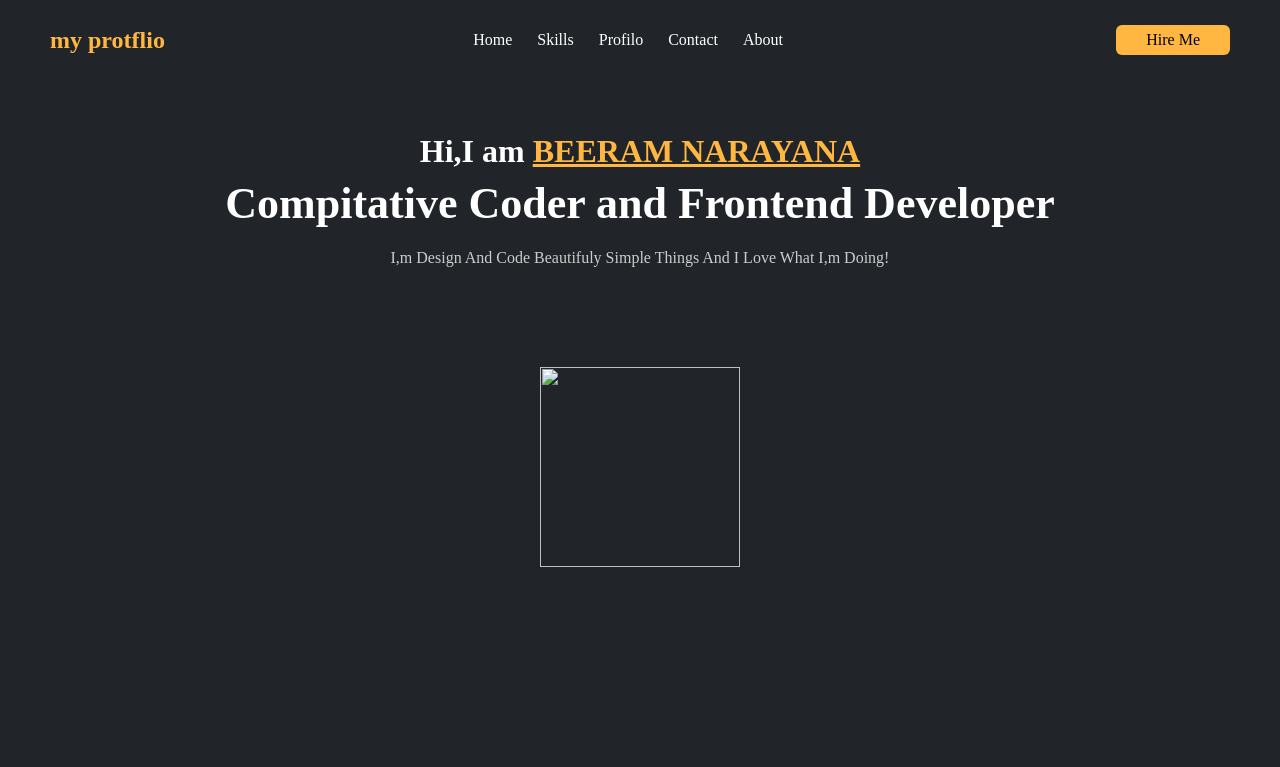
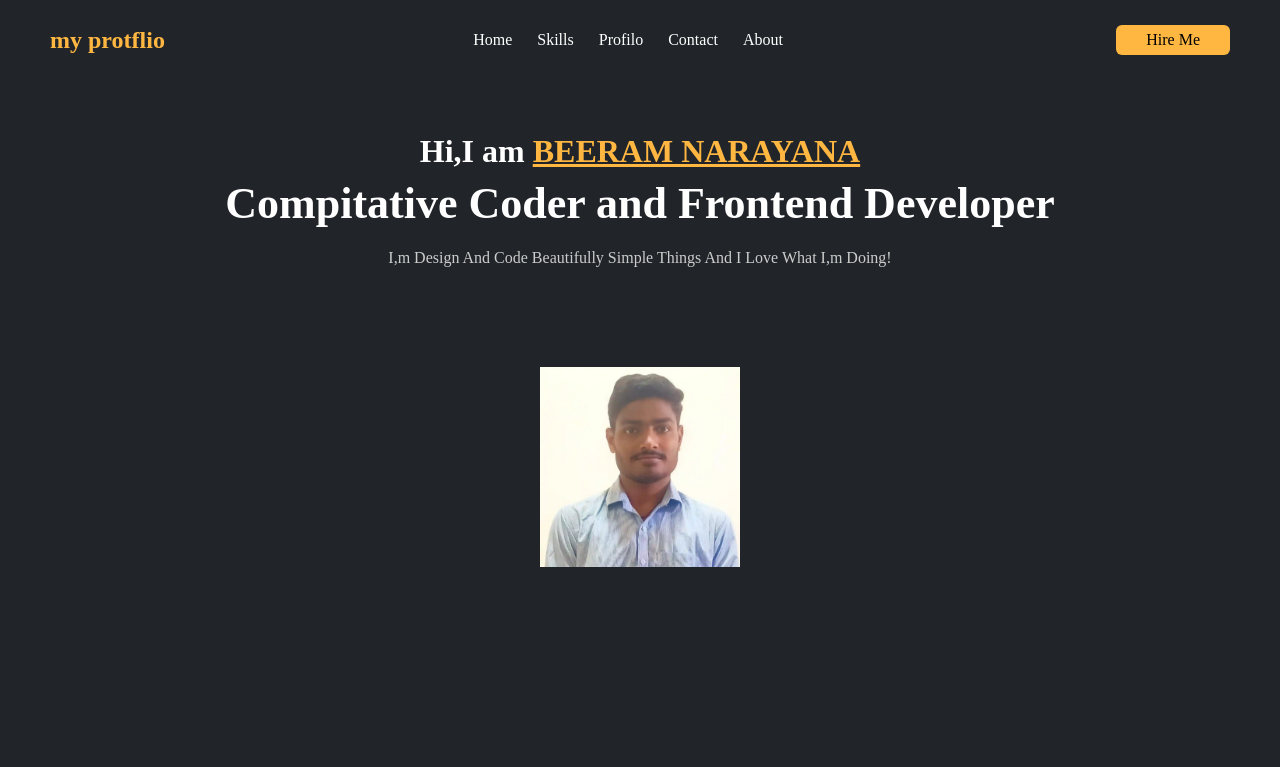
Before and after one commit to Beeramnarayana/portfolio, a plain HTML site: page index.html in a window 1280 px wide. Shown: the top 767 px of the page. Drawn offline with nearby package versions, Linux system fonts and the light colour scheme.

Commit message:
Update index.html

```diff
--- a/index.html
+++ b/index.html
@@ -25,8 +25,8 @@
             <h4>
             Hi,I am <span>BEERAM NARAYANA</span></h4>
             <p class="title">Compitative Coder and Frontend Developer</p>
-            <p class="subtitle">I,m Design And Code Beautifuly Simple Things And I Love What I,m Doing! </p>
-            <img src="C:\Users\beera\Downloads\code-sign.jpg">
+            <p class="subtitle">I,m Design And Code Beautifully Simple Things And I Love What I,m Doing! </p>
+            <img src="image.jpg">
          </div>
          <div class="guarantee">
             <div class="item">
```
